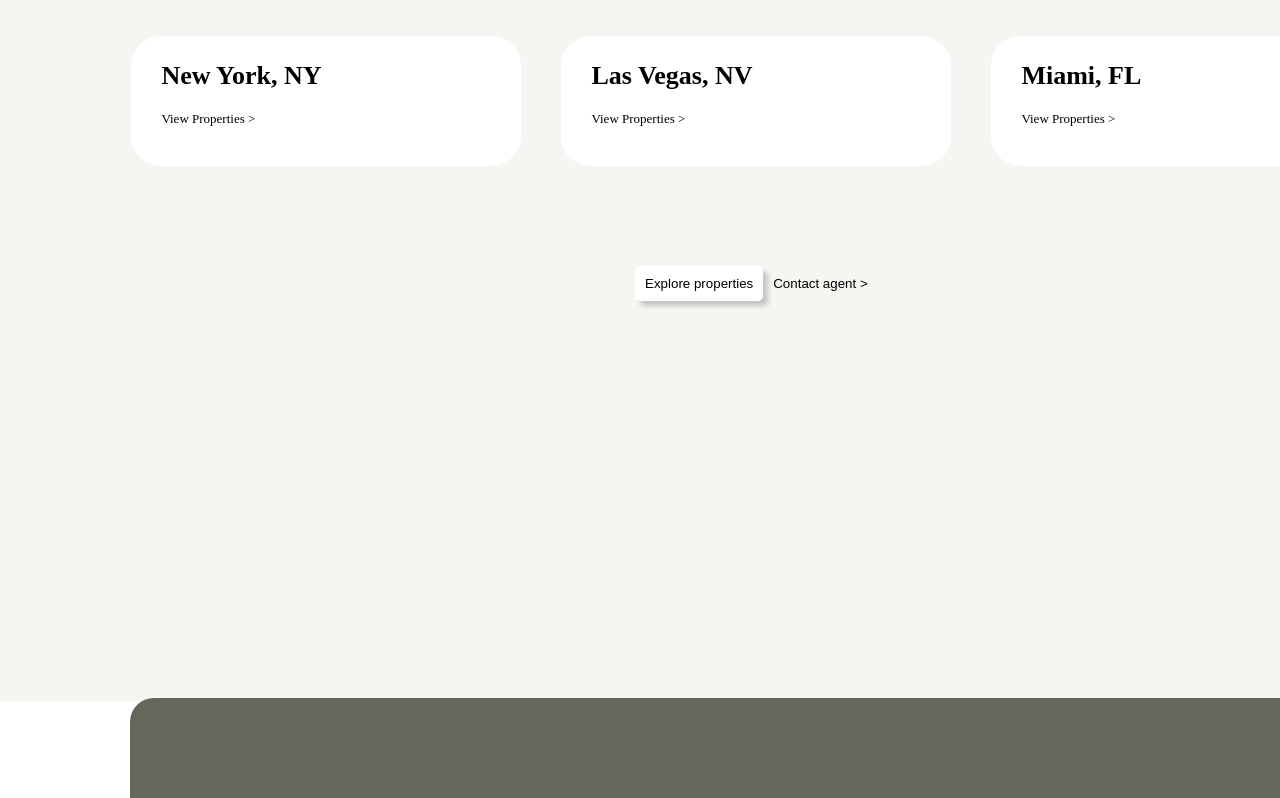
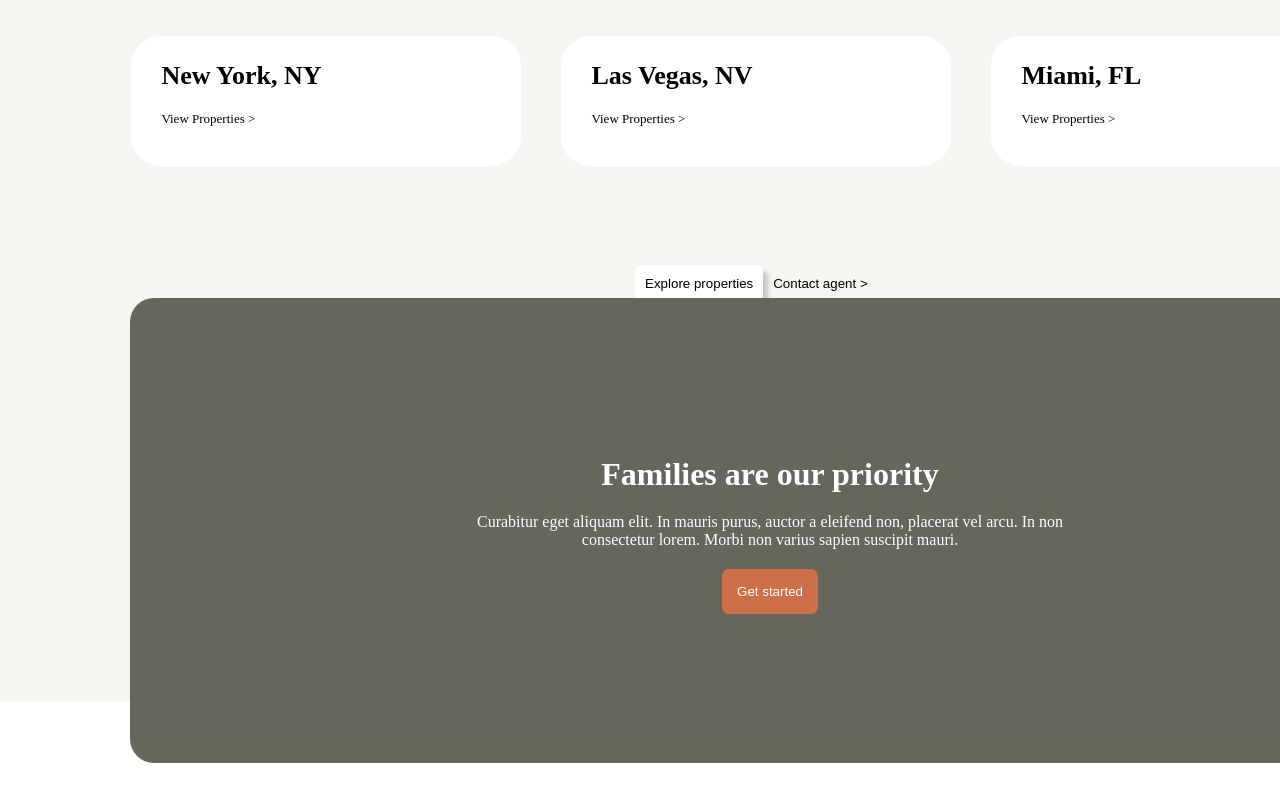
Before and after one commit to alibek345558764/js-imtihon, a plain HTML site: page index.html in a window 1280 px wide. Shown: the part 4262-5060 px from the top of the page. Drawn offline with Linux system fonts and the light colour scheme.

Commit message:
Refactor CSS styles for consistency and clarity

```diff
--- a/style.css
+++ b/style.css
@@ -369,7 +369,7 @@ p {
 
 .familes {
     position: absolute;
-    top: 5000px;
+    top: 4600px;
     left: 130px;
     padding-top: 120px;
     background: #65665C;
@@ -517,4 +517,5 @@ footer {
 
 .sub-btn:hover {
     background: #c95020;
+
 }
```
